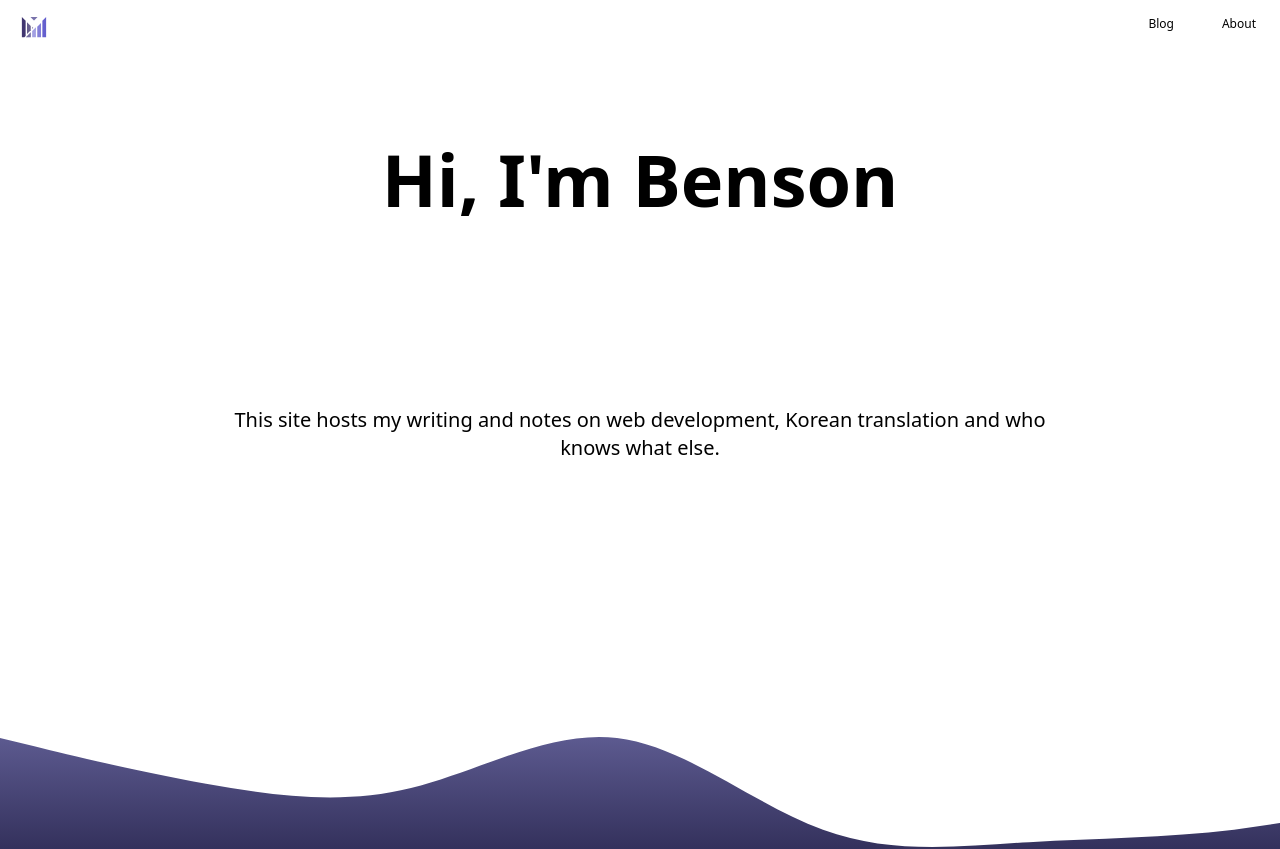
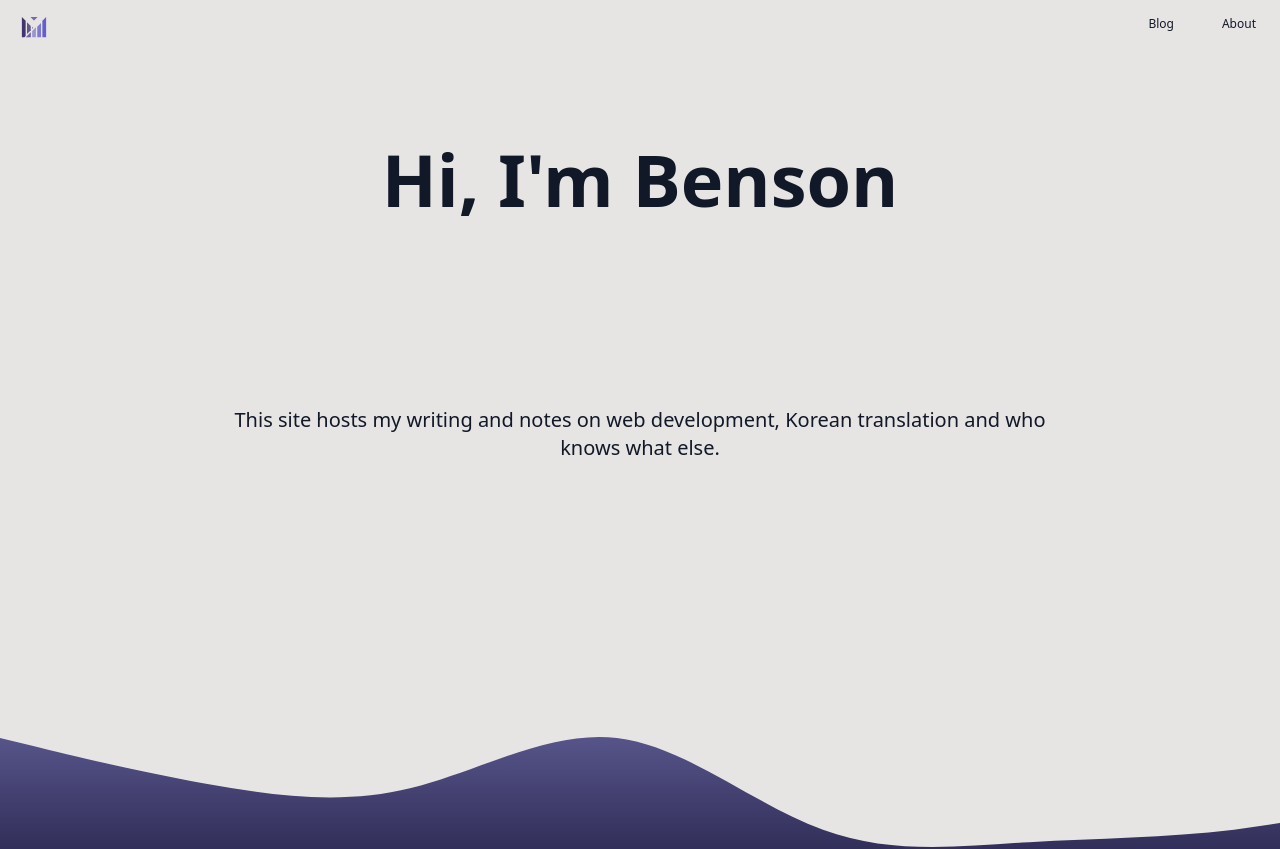
Before and after one commit to benson00077/tlog-front, a Next.js app: page / in a window 1280 px wide. Shown: the top 849 px of the page. Built offline with nearby package versions, Linux system fonts and the light colour scheme.

Commit message:
fix: background color

```diff
--- a/app/layout.tsx
+++ b/app/layout.tsx
@@ -9,7 +9,7 @@ function layout({ children }: { children: React.ReactNode }) {
       <title>Home - Benson</title>
       <meta name="viewport" content="width=device-width,initial-scale=1.0,maximum-scale=1.0,shrink-to-fit=no" />
       <meta name="description" content="My blog home page" />
-      <body>
+      <body className="text-gray-900 bg-stone-200 dark:bg-gray-800 dark:text-neutral-300">
         <Header />
         <main className="pt-12">{children}</main>
         <Footer />
```
